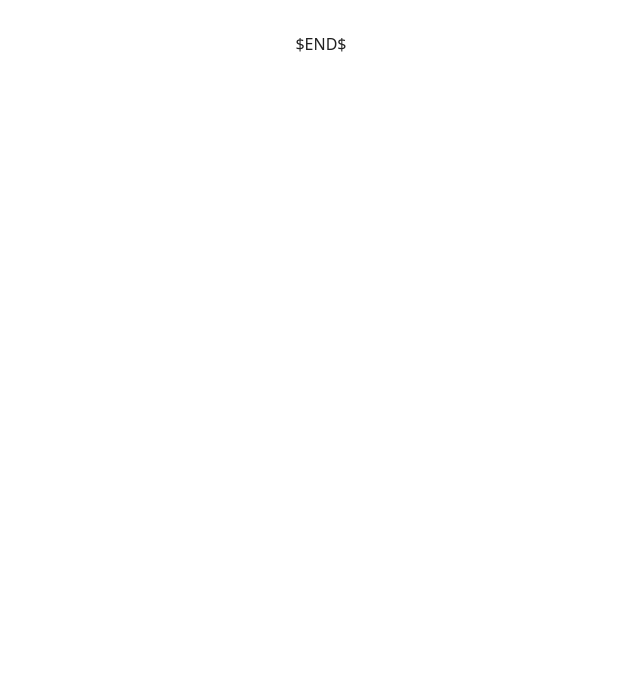
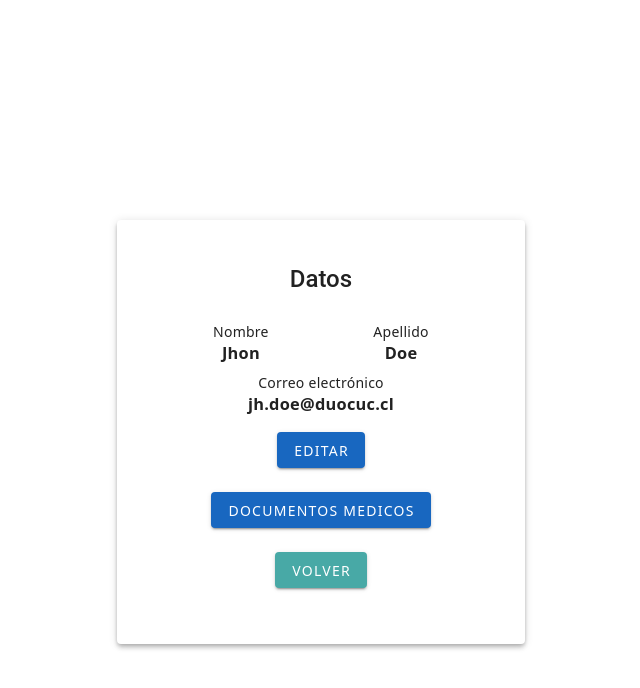
Before and after one commit to wlrojas/sanitas, a Vue app in the folder frontend/sanitas/: page /perfil/1 in a window 1280 px wide. Shown: the top 688 px of the page, without its empty margins (319-959 px from the left). Built offline with nearby package versions, Linux system fonts and the light colour scheme.

Commit message:
update.27.04-02

```diff
--- a/frontend/sanitas/src/router/index.js
+++ b/frontend/sanitas/src/router/index.js
@@ -5,12 +5,15 @@ import Registro from '../views/Registro.vue'
 import Busqueda from '../views/Busqueda.vue'
 import Perfil from '../views/Perfil.vue'
 import MenuPrincipal from '@/views/MenuPrincipal.vue';
+import DocumentosMedicos from '@/views/DocumentosMedicos.vue';
 
 const routes = [
     { path: '/', component: Inicio },
     { path: '/login', component: IniciarSesion },
     { path: '/registro', component: Registro },
     { path: '/busqueda', component: Busqueda, meta: {requiereAuth: false} },
+    { path: '/perfil', component: Perfil, meta: {requiereAuth: false} },
+    { path: '/documentos-medicos', component: DocumentosMedicos, meta: {requiereAuth: false} },
     { path: '/perfil/:id', component: Perfil, meta: { requiereAuth: false } },
     { path: '/menu', component: MenuPrincipal, meta: { requiereAuth: false } },
 ]
--- /dev/null
+++ b/frontend/sanitas/src/views/DocumentosMedicos.vue
@@ -0,0 +1,91 @@
+<script setup>
+import { ref } from 'vue'
+
+// Nuevo archivo que se sube
+const newDocument = ref(null)
+
+// Simulamos documentos de ejemplo
+const documents = ref([
+    { id: 1, name: 'Informe_medico.pdf', url: '' },
+    { id: 2, name: 'Radiografia_torax.pdf', url: '' },
+    { id: 3, name: 'Resultados_laboratorio.pdf', url: '' },
+])
+
+// Función para abrir documento (ahora no tiene una url real)
+function openDocument(doc) {
+    if (doc.url) {
+        window.open(doc.url, '_blank')
+    } else {
+        alert('No hay un archivo disponible aún.')
+    }
+}
+
+// Función para eliminar documento
+function eliminateDocument(id) {
+    documents.value = documents.value.filter(doc => doc.id !== id)
+}
+
+// Función para agregar un nuevo documento de prueba
+function addDocument() {
+    // Asignar un nombre basado en el archivo cargado
+    const fileName = newDocument.value.name;
+    const newId = documents.value.length + 1;
+
+    // Simulamos la subida del archivo (puedes agregar una URL real más tarde)
+    documents.value.push({
+        id: newId,
+        name: fileName,
+        url: '' // URL vacía por ahora
+    });
+
+    // Limpiar el archivo seleccionado después de agregarlo
+    newDocument.value = null;
+}
+</script>
+
+<template>
+    <v-container class="fill-height pa-8" fluid>
+        <v-row class="d-flex align-center justify-center fill-height">
+            <!-- Ajustar la columna para hacerla más ancha -->
+            <v-col cols="12" class="d-flex justify-center">
+                <!-- Tarjeta centrada y más ancha -->
+                <v-card elevation="4" class="pa-8">
+                    <v-btn color="primary" class="ma-2" @click="$router.push('/perfil')">Volver</v-btn>
+                    <v-card-title class="d-flex justify-space-between align-center mb-4">
+                        <span class="text-h5">Lista de documentos</span>
+                    </v-card-title>
+                    <v-card-subtitle>
+                        <v-file-input v-model="newDocument" label="Subir Documento"></v-file-input>
+                        <!-- Boton para agregar documento, solo cuando se cargue un documento-->
+                        <v-btn v-if="newDocument" color="primary" @click="addDocument">Agregar Documento</v-btn>
+                    </v-card-subtitle>
+                    <v-card-text>
+                        <v-list>
+                            <v-list-item v-for="doc in documents" :key="doc.id" class="d-flex align-center">
+                                <v-list-item-content>
+                                    <v-list-item-title>{{ doc.name }}</v-list-item-title>
+                                </v-list-item-content>
+                                <v-list-item-action>
+                                    <v-btn icon @click="openDocument(doc)">
+                                        <!-- Ver documento -->
+                                        <v-icon>mdi-eye</v-icon>
+                                    </v-btn>
+                                    <v-btn icon color="error" @click="eliminateDocument(doc.id)">
+                                        <!-- Eliminar documento -->
+                                        <v-icon>mdi-delete</v-icon>
+                                    </v-btn>
+                                </v-list-item-action>
+                            </v-list-item>
+                        </v-list>
+                        <!-- Mostrar mensaje si no hay documentos -->
+                        <div v-if="documents.length === 0" class="text-center mt-4">
+                            No hay documentos disponibles.
+                        </div>
+                    </v-card-text>
+                </v-card>
+            </v-col>
+        </v-row>
+    </v-container>
+</template>
+
+<style scoped></style>
--- a/frontend/sanitas/src/views/MenuPrincipal.vue
+++ b/frontend/sanitas/src/views/MenuPrincipal.vue
@@ -3,24 +3,23 @@
 
 <template>
   <v-container class="fill-height pa-8" fluid>
-    <v-row class="d-flex align-center justify-center fill-height">
-      <v-col cols="12" md="8" lg="6">
-        <!--Botones para Moverse entre paginas o cerrar sesion-->
-        <v-card elevation="4" class="pa-8">
+    <v-row class="fill-height d-flex align-center justify-center">
+      <v-col cols="12" class="d-flex justify-center">
+        <!-- Botones para moverse entre paginas -->
+        <v-card elevation="6" class="pa-8" min-width="400" max-width="600">
           <v-card-title class="justify-center text-h5 mb-4">
-            Menu Principal
+            Menú Principal
           </v-card-title>
           <v-card-text>
             <v-row dense>
               <v-col cols="12">
                 <v-btn block color="primary" class="ma-2" @click="$router.push('/busqueda')">
-                  Busqueda de Especialista
+                  Búsqueda
                 </v-btn>
               </v-col>
               <v-col cols="12">
-                <!--Se le pasa una ID temporal para lograr moverse entre paginas-->
-                <v-btn block color="primary" class="ma-2" @click="$router.push('/perfil/1')">
-                  Perfil personal
+                <v-btn block color="primary" class="ma-2" @click="$router.push('/perfil')">
+                  Perfil
                 </v-btn>
               </v-col>
               <v-col cols="12">
--- a/frontend/sanitas/src/views/Perfil.vue
+++ b/frontend/sanitas/src/views/Perfil.vue
@@ -1,11 +1,116 @@
 <script setup>
+import { ref } from 'vue'
+//Inicialización de variables para mostrar en pantalla, traer desde BD
+const name = ref('Jhon')
+const lastName = ref('Doe')
+const email = ref('jh.doe@duocuc.cl')
 
+//Inicialización de variables de entrada para editar los datos de usuario
+const editName = ref('')
+const editLastName = ref('')
+const editEmail = ref('')
+//Variable para modo edición de datos de perfil
+const editeMode = ref(false)
+//Funcion para iniciar el modo edicion de datos
+function startEdition() {
+  editName.value = name.value
+  editLastName.value = lastName.value
+  editEmail.value = email.value
+
+  editeMode.value = true
+}
+//Guarda los cambios, se debera actualizar la BD
+function saveChanges() {
+  name.value = editName.value
+  lastName.value = editLastName.value
+  email.value = editEmail.value
+
+  editeMode.value = false
+}
+//Cancelar modo edicion y se deja los datos como estaban
+function cancelEdition() {
+  editeMode.value = false
+}
 </script>
 
 <template>
-  $END$
+  <v-container class="fill-height pa-8" fluid>
+    <v-row class="d-flex align-center justify-center fill-height">
+      <v-col cols="12" md="8" lg="6">
+        <!--Datos de usuario-->
+        <v-card elevation="4" class="pa-8">
+          <v-card-title class="justify-center text-h5 mb-4">
+            Datos
+          </v-card-title>
+          <v-card-text>
+            <!-- Datos de Usuario -->
+            <v-row dense>
+              <!-- Nombre -->
+              <v-col cols="12" sm="6">
+                <label>Nombre</label>
+                <div v-if="!editeMode">
+                  <h3>{{ name }}</h3>
+                </div>
+                <div v-else>
+                  <v-text-field v-model="editName" label="Nombre" type="text" dense outlined />
+                </div>
+                <!-- Apellido -->
+              </v-col>
+              <v-col cols="12" sm="6">
+                <label>Apellido</label>
+                <div v-if="!editeMode">
+                  <h3>{{ lastName }}</h3>
+                </div>
+                <div v-else>
+                  <v-text-field v-model="editLastName" label="Apellido" type="text" dense outlined />
+                </div>
+              </v-col>
+              <!-- Correo electrónico -->
+              <v-col cols="12">
+                <label>Correo electrónico</label>
+                <div v-if="!editeMode">
+                  <h3>{{ email }}</h3>
+                </div>
+                <div v-else>
+                  <v-text-field v-model="editEmail" label="Correo electrónico" type="email" dense outlined />
+                </div>
+
+              </v-col>
+              <!--Botones para modificar el perfil, ir a la seccion documentos medicos  o volver -->
+
+              <!-- Botones para editar perfil -->
+              <v-col cols="12" class="d-flex justify-center">
+                <v-btn v-if="!editeMode" color="primary" class="ma-2" @click="startEdition">
+                  Editar
+                </v-btn>
+
+                <div v-else class="d-flex">
+                  <v-btn color="success" class="ma-2" @click="saveChanges">
+                    Guardar
+                  </v-btn>
+                  <v-btn color="error" class="ma-2" @click="cancelEdition">
+                    Cancelar
+                  </v-btn>
+                </div>
+              </v-col>
+
+              <!-- Otros botones -->
+              <v-col cols="12" class="d-flex justify-center">
+                <v-btn color="primary" class="ma-2" @click="$router.push('/documentos-medicos')">
+                  Documentos medicos
+                </v-btn>
+              </v-col>
+              <v-col cols="12" class="d-flex justify-center">
+                <v-btn color="secondary" class="ma-2" @click="$router.push('/menu')">
+                  Volver
+                </v-btn>
+              </v-col>
+            </v-row>
+          </v-card-text>
+        </v-card>
+      </v-col>
+    </v-row>
+  </v-container>
 </template>
 
-<style scoped>
-
-</style>
+<style scoped></style>
--- a/frontend/sanitas/src/views/Registro.vue
+++ b/frontend/sanitas/src/views/Registro.vue
@@ -41,7 +41,7 @@ const passwordVerify = ref('')
               </v-col>
               <!--Botones para confirmar el registro o para cancelar y volver -->
               <v-col cols="12" class="d-flex justify-center">
-                <v-btn type="submit" color="primary" class="ma-2" @click="$router.push('/')">
+                <v-btn type="submit" color="primary" class="ma-2" @click="$router.push('/menu')">
                   Registrarse
                 </v-btn>
                 <v-btn color="secondary" outlined class="ma-2" @click="$router.push('/')">
```
